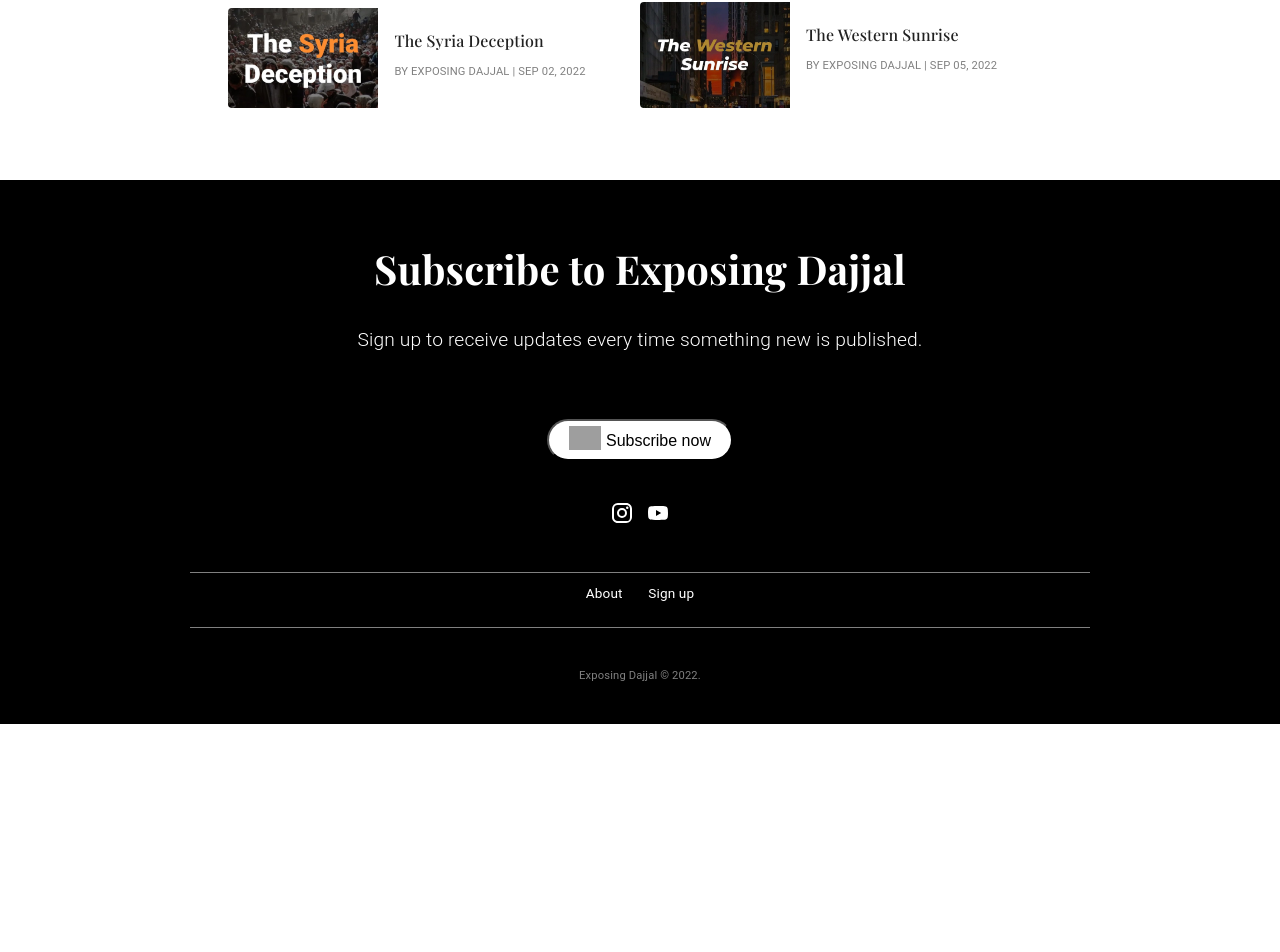
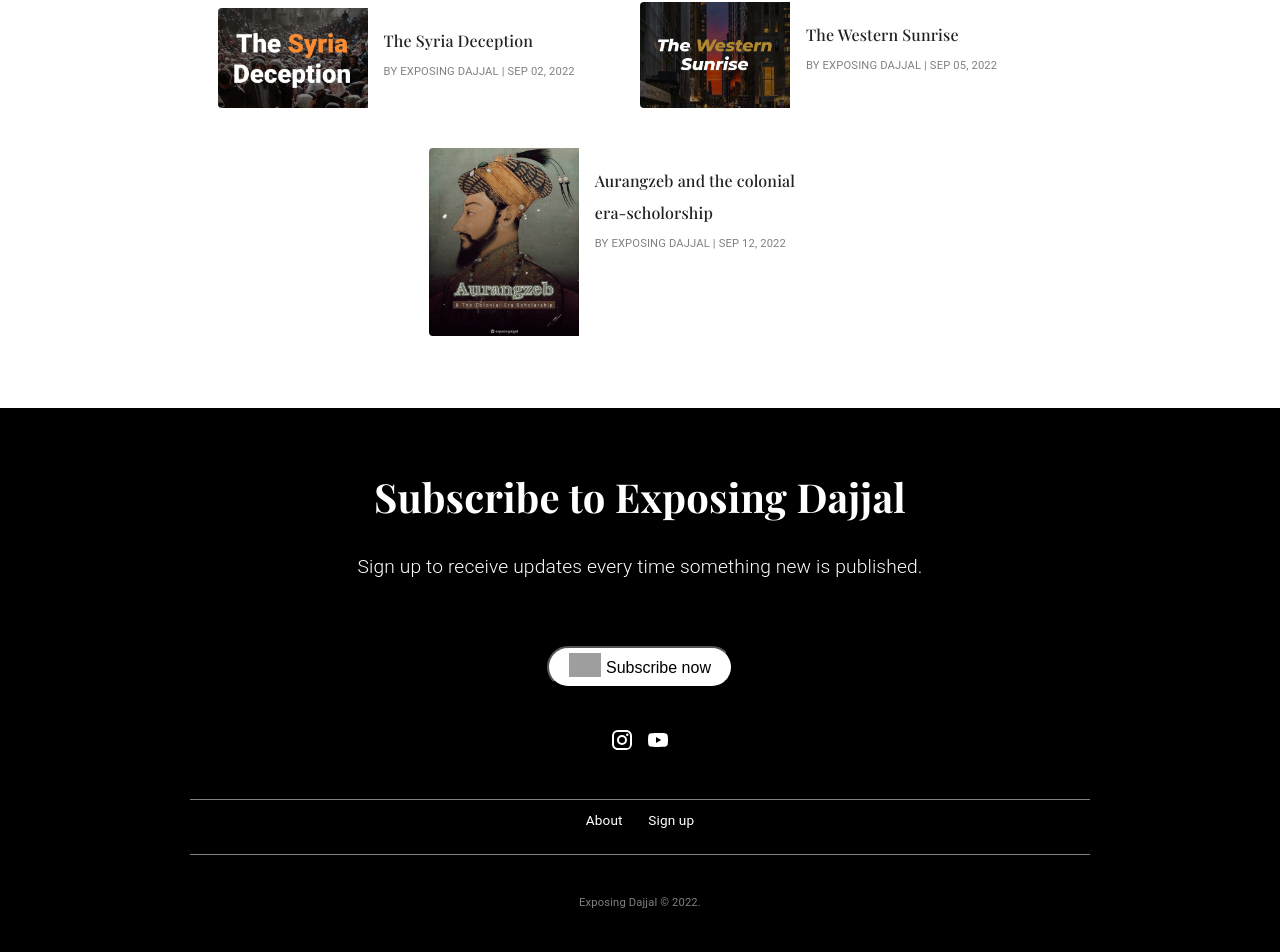
Before and after one commit to mohdnuman/blogging, a React (Create React App) app: page /articles in a window 1280 px wide. Shown: the part 1115-2067 px from the top of the page. Before the commit the page ends 1851 px from the top, so only its background shows below. Built offline with nearby package versions, Linux system fonts and the light colour scheme; no server answers; the database is empty; grey boxes are pictures that could not be loaded.

Commit message:
added article4 on articles page

```diff
--- a/src/components/ArticlesPage.js
+++ b/src/components/ArticlesPage.js
@@ -86,6 +86,7 @@ class ArticlesPage extends Component {
           <div align="center" className="page-bottom-menu">
             <a href="/article2"><MenuItemTemplate image="./article2.jpg" title="The Syria Deception" date="BY EXPOSING DAJJAL | SEP 02, 2022"/></a>
             <a href="/article3"><MenuItemTemplate image="./article3.jpg" title="The Western Sunrise" date="BY EXPOSING DAJJAL | SEP 05, 2022"/></a>
+            <a href="/article4"><MenuItemTemplate image="./article4.jpg" title="Aurangzeb and the colonial era-scholorship" date="BY EXPOSING DAJJAL | SEP 12, 2022"/></a>
 
           </div>
         </Container>
--- a/src/components/MenuItemTemplate.js
+++ b/src/components/MenuItemTemplate.js
@@ -10,7 +10,7 @@ class MenuItem extends Component {
     return (
         <Box display="inline-block">
           {/* <div className="menu-item-template"> */}
-        <Card sx={{ display: "flex", boxShadow:"none",marginRight:"3vw",marginBottom:"5vh"}} className="card">
+        <Card sx={{ display: "flex", boxShadow:"none",marginRight:"3vw",marginBottom:"5vh",width:"30vw"}} className="card">
         <CardMedia
             component="img"
             sx={{ width: 150 }}
```
